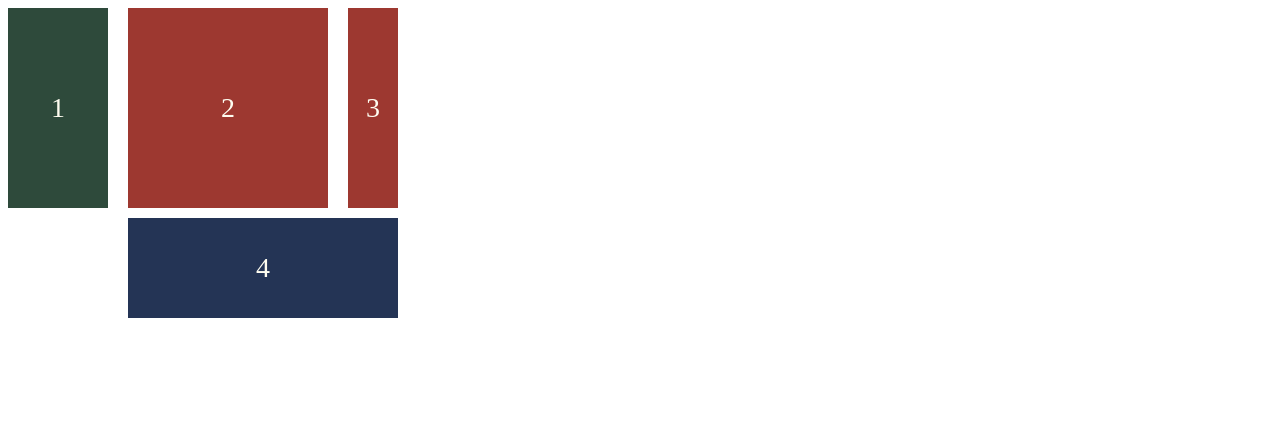
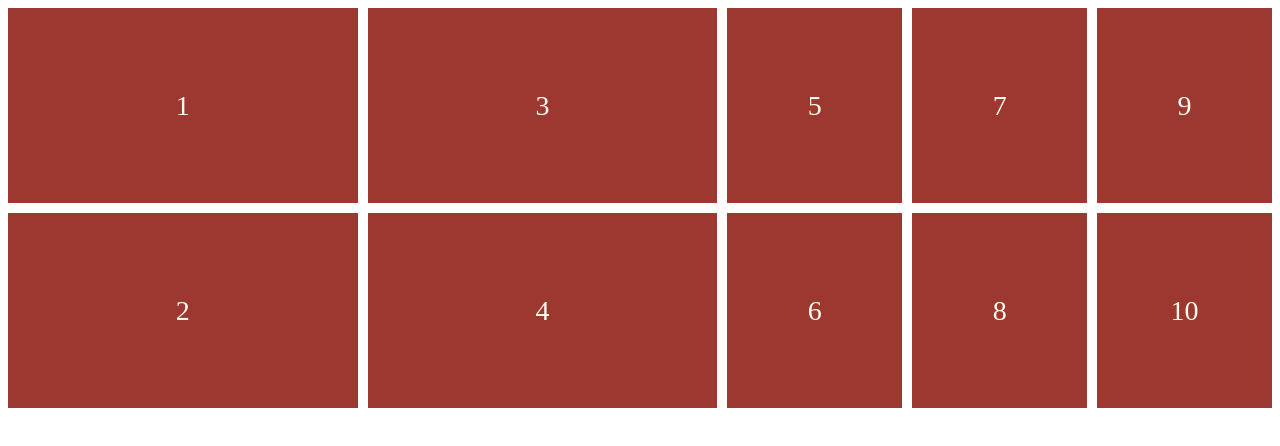
Before and after one commit to Stilllee/css-layout-marsterclass, a plain HTML site: page index.html in a window 1280 px wide. Drawn offline with Linux system fonts and the light colour scheme.

Commit message:
Auto Columns and Rows

```diff
--- a/index.html
+++ b/index.html
@@ -12,6 +12,12 @@
       <div class="child">2</div>
       <div class="child">3</div>
       <div class="child">4</div>
+      <div class="child">5</div>
+      <div class="child">6</div>
+      <div class="child">7</div>
+      <div class="child">8</div>
+      <div class="child">9</div>
+      <div class="child">10</div>
     </div>
   </body>
 </html>
--- a/style.css
+++ b/style.css
@@ -12,10 +12,21 @@
 }
 
 .father {
+  min-height: 50vh;
   display: grid;
-  grid-template-columns: [lime] 100px [tomato] 200px [banana] 50px [lemon];
-  grid-template-rows: [korea] 200px [thailand] 100px [spain];
-  gap: 10px 20px;
+  gap: 10px;
+  grid-template-columns: repeat(2, 1fr);
+  grid-template-rows: repeat(2, 1fr);
+
+  /* 계획하지 않은, 즉 준비하지 않은 행의 크기를 미리 지정*/
+  grid-auto-rows: 1fr;
+
+  /* 기본값은 row로 열이 준비되지 않은 경우 새 행으로 배치되지만, column으로 바꾸면 새 열로 추가됨 */
+  grid-auto-flow: column;
+
+  /* 준비되지 않은 열의 크기를 지정 */
+  /* 계획한 1번~4번까지는 1fr의 크기로, 그 이후 5번~10번까지는 0.5fr인 절반의 크기가 됨 */
+  grid-auto-columns: 0.5fr;
 }
 
 .child {
@@ -26,21 +37,3 @@
   align-items: center;
   justify-content: center;
 }
-
-.child:first-child {
-  background-color: var(--butter-green);
-  /* grid-row-start: 1;
-  grid-row-end: 3;
-  grid-row: korea / spain;
-  */
-  /* grid-row: span 2; */
-}
-
-.child:last-child {
-  background-color: var(--butter-blue);
-  /* grid-column-start: 2;
-  grid-column-end: -1;
-  grid-column: tomato / lemon;
-  */
-  grid-column: tomato / span 2;
-}
```
